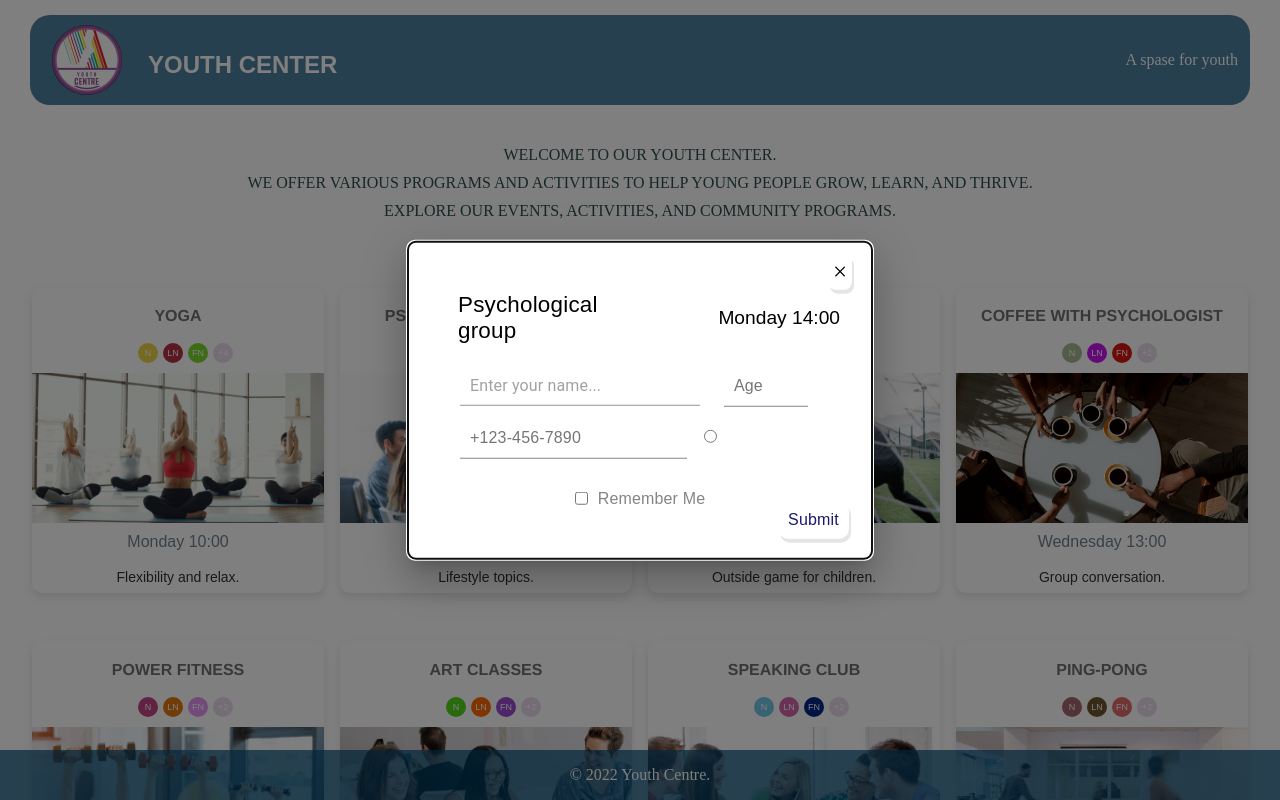
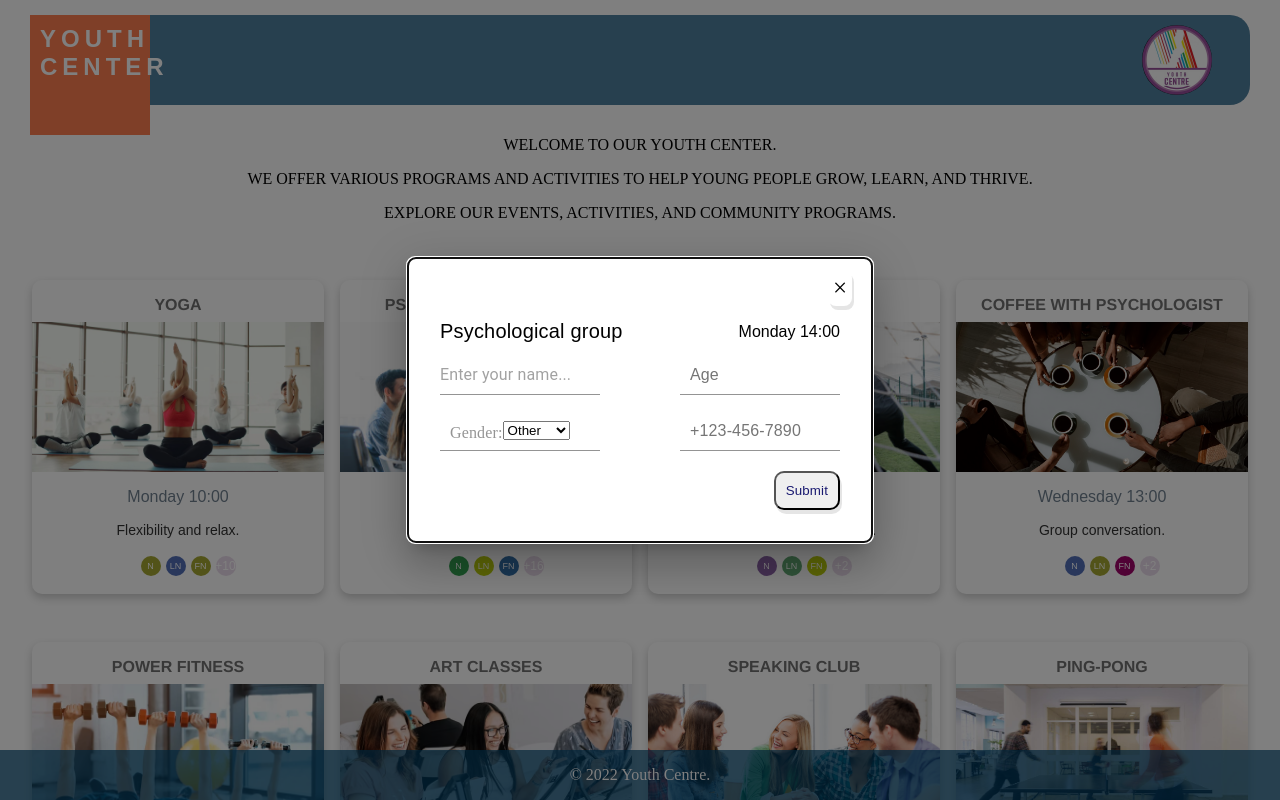
Before and after one commit to ms-viktoria/youth-center-website, a React (Vite) app: page / in a window 1280 px wide. Both pictures are taken after a click on the element 486 px from the left and 440 px from the top of the page. Shown: the top 800 px of the page. Built offline with nearby package versions, Linux system fonts and the light colour scheme; data requests are answered from the project's data file; the HTML template or start-up script is replaced by a standard one.

Commit message:
Add style for a project, in components: UserIcons, BookingModal,Navbar,EventCard

```diff
--- a/data/db.json
+++ b/data/db.json
@@ -33,6 +33,30 @@
         },
         {
           "id": 1734605517446,
+          "name": ""
+        },
+        {
+          "id": 1734708288417,
+          "name": "Cuest"
+        },
+        {
+          "id": 1734708318521,
+          "name": "Cuest"
+        },
+        {
+          "id": 1734708339913,
+          "name": ""
+        },
+        {
+          "id": 1734708556726,
+          "name": ""
+        },
+        {
+          "id": 1734708582957,
+          "name": ""
+        },
+        {
+          "id": 1734708591358,
           "name": ""
         }
       ]
@@ -78,6 +102,46 @@
         },
         {
           "id": 1734605185601,
+          "name": ""
+        },
+        {
+          "id": 1734684368685,
+          "name": "Test"
+        },
+        {
+          "id": 1734708773973,
+          "name": ""
+        },
+        {
+          "id": 1734708784831,
+          "name": ""
+        },
+        {
+          "id": 1734708795589,
+          "name": ""
+        },
+        {
+          "id": 1734708796649,
+          "name": ""
+        },
+        {
+          "id": 1734708797617,
+          "name": ""
+        },
+        {
+          "id": 1734708798289,
+          "name": ""
+        },
+        {
+          "id": 1734708798923,
+          "name": ""
+        },
+        {
+          "id": 1734708799811,
+          "name": ""
+        },
+        {
+          "id": 1734718058430,
           "name": ""
         }
       ]
--- a/src/components/BookingModal.tsx
+++ b/src/components/BookingModal.tsx
@@ -31,21 +31,15 @@ export default function BookingModal({
 }: BookingModalProps) {
   const { title, time } = event;
   const [name, setName] = useState("");
-  const [isChecked, setIsChecked] = useState(false);
-
-  const handleCheckboxChange = (event: React.ChangeEvent<HTMLInputElement>) => {
-    setIsChecked(event.target.checked);
-  };
+  const [gender, setGender] = useState("");
 
   const handleButtonClick = () => {
     updateParticipants(event, name);
     onClose();
+  };
 
-    if (isChecked) {
-      alert("You will be remembered!");
-    } else {
-      alert("You will not be remembered!");
-    }
+  const handleGenderChange = (event: React.ChangeEvent<HTMLSelectElement>) => {
+    setGender(event.target.value);
   };
 
   return (
@@ -55,24 +49,20 @@ export default function BookingModal({
           <span className="booking-modal__close-button" onClick={onClose}>
             ×
           </span>
-          <div className="box">
-            <div className="box__title">{title}</div>
-            <div className="box__time">{time}</div>
+          <div className="booking-modal__header">
+            <div className="header__title">{title}</div>
+            <div className="header__time">{time}</div>
           </div>
+          <div className="booking-modal__form">
+            <div className="booking-modal__form-row">
               <Input
-            style={{
-              height: 40,
-              margin: 12,
-              borderWidth: 1,
-              padding: 10,
-            }}
-            className="modal__placeholder"
+                className="form-row__input input-name"
                 placeholder="Enter your name..."
                 value={name}
                 onChange={(e) => setName(e.target.value)}
               />
               <input
-            className="modal__age"
+                className="form-row__input input-age"
                 type="number"
                 id="age"
                 name="age"
@@ -81,45 +71,38 @@ export default function BookingModal({
                 placeholder="Age"
                 required
               />
-
+            </div>
+            <div className="booking-modal__form-row">
+              <div className="form-row__input input-gender">
+                <label htmlFor="gender">Gender:</label>
+                <select
+                  id="gender"
+                  value={gender}
+                  onChange={handleGenderChange}
+                >
+                  <option value="other">Other</option>
+                  <option value="male">Male</option>
+                  <option value="female">Female</option>
+                </select>
+              </div>
               <input
-            className="modal__phone"
+                className="form-row__input input-phone"
                 type="tel"
                 id="phone"
                 name="phone"
                 placeholder="+123-456-7890"
                 required
               />
-          <input
-            className="modal__gender"
-            type="radio"
-            id="gender"
-            name="gender"
-            placeholder="gender"
-            required
-          />
-          <div className="booking-modal">
-            <span
+            </div>
+          </div>
+
+          <div className="booking-modal__submit-button-wrapper">
+            <button
               className="booking-modal__submit-button"
               onClick={handleButtonClick}
             >
               Submit
-            </span>
-            <div
-              className="remember-me"
-            >
-              <label
-                className="remember-me__field"
-              >
-                <input
-                  className="remember-me__checkbox"
-                  type="checkbox"
-                  checked={isChecked}
-                  onChange={handleCheckboxChange}
-                />
-                Remember Me
-              </label>
-            </div>
+            </button>
           </div>
         </div>
       </Box>
--- a/src/components/EventCard.tsx
+++ b/src/components/EventCard.tsx
@@ -20,12 +20,16 @@ const EventCard = ({ event, updateParticipants }: EventCardProps) => {
     <>
       <div className="event-card" onClick={handleOpen}>
         <h3 className="event-card__name">{title}</h3>
-        <UserIcons users={participants} />
         <img src={image} alt={title} className="event-card__image" />
 
-        <p className="event-card__time">{time}</p>
-        <p className="event-card__description">{description}</p>
+        <div className="event-card__content">
+          <div>
+            <p className="content__time">{time}</p>
+            <p className="content__description">{description}</p>
+          </div>
 
+          <UserIcons users={participants} />
+        </div>
       </div>
 
       <BookingModal
--- a/src/components/Navbar.tsx
+++ b/src/components/Navbar.tsx
@@ -1,20 +1,12 @@
 import logo from "../assets/images/logo_copy.jpg";
-// import join from "../assets/images/join.png";
-
 
 const Navbar = () => (
-
-    <div className="navbar-container">
-      <div className="header-container">
-        <div className="header-container__logo">
-          <img src={logo} alt="Youth Center Logo" className="logo-icon" />
-          <h1 className="logo-title">Youth Center</h1>
-        </div>
-        <p className="header-container__title">A spase for youth
-          {/*<img src={join} alt="Youth Center Join" className="join-icon"/>*/}
-        </p>
-      </div>
+  <div className="header-container">
+    <div className="header-container__logo">
+      <img src={logo} alt="logo" className="header-container__logo__img" />
+      <div className="header-container__title">Youth Center</div>
+      {/*<div className="header-container__subtype">space for youth</div>*/}
     </div>
-
+  </div>
 );
 export default Navbar;
--- a/src/components/UserIcons.tsx
+++ b/src/components/UserIcons.tsx
@@ -5,6 +5,7 @@ interface User {
 }
 
 const UserIcons: React.FC<{ users: User[] }> = ({ users }) => {
+  const colors = ['#32a852', '#8c32a8', '#326fa8', '#a6a832', '#a84a32', '#a660a8', '#60a8a1', '#60a872', '#b9cc0c', '#a1056a','#34a352', '#8c62a8', '#526fb8', '#a6b882', ];
   const maxVisible = 3;
   const visibleUsers = users.slice(0, maxVisible);
   const extraCount = users.length - maxVisible;
@@ -15,14 +16,10 @@ const UserIcons: React.FC<{ users: User[] }> = ({ users }) => {
     return initials.toUpperCase();
   };
 
-  const generateRandomColor = () => {
-    const letters = '0123456789ABCDEF';
-    let color = '#';
-    for (let i = 0; i < 6; i++) {
-      color += letters[Math.floor(Math.random() * 16)];
-    }
-    return color;
-  };
+  const getRandomColor = () => {
+    const randomColor = Math.floor(Math.random() * colors.length);
+    return colors[randomColor];
+  }
 
   return (
     <div className="user-icons">
@@ -30,12 +27,12 @@ const UserIcons: React.FC<{ users: User[] }> = ({ users }) => {
         <div
           key={index}
           className="user-icons__item"
-          style={{ backgroundColor: generateRandomColor() }}
+          style={{ backgroundColor: getRandomColor() }}
         >
           {getInitials(user.name)}
         </div>
       ))}
-      {extraCount > 0 && <div className="user-icons__item user-icons__item--extra">+{extraCount}</div>}
+      {extraCount > 0 && <div className="user-icons__item--extra">+{extraCount}</div>}
     </div>
   );
 };
--- a/src/index.scss
+++ b/src/index.scss
@@ -3,6 +3,7 @@
 @import './styles/footer.scss';
 @import './styles/booking-modal.scss';
 @import './styles/user-icons.scss';
+@import './styles/home.scss';
 
 body {
   margin: 0;
--- a/src/pages/Home.tsx
+++ b/src/pages/Home.tsx
@@ -1,4 +1,4 @@
-import React, { useEffect, useState } from "react";
+import { useEffect, useState } from "react";
 import EventCard from "../components/EventCard.tsx";
 import axios from "axios";
 import { Event } from "../types/event.ts";
@@ -39,16 +39,9 @@ const Home = () => {
   };
 
   return (
-    <div className="home">
-      <p
-        className="home__about"
-        style={{
-          padding: "2%",
-          color: "darkslategrey",
-          textTransform: "uppercase",
-          textAlign: "center",
-        }}
-      >
+    <>
+    <div className="home__description-title">
+      <p>
         Welcome to our Youth Center.{" "}
         <p>
           We offer various programs and activities to help young people grow,
@@ -56,6 +49,7 @@ const Home = () => {
         </p>{" "}
         Explore our events, activities, and community programs.
       </p>
+    </div>
       <div className="event-grid">
         {events.map((event, index) => (
           <EventCard
@@ -65,8 +59,9 @@ const Home = () => {
             users={[]}
           />
         ))}
-      </div>
+
     </div>
+    </>
   );
 };
 export default Home;
--- a/src/styles/booking-modal.scss
+++ b/src/styles/booking-modal.scss
@@ -1,6 +1,6 @@
 .booking-modal {
-  padding: 8px 10px 10px 8px;
   position: static;
+  margin-top: 30px;
 
   &__close-button {
     position: absolute;
@@ -19,9 +19,12 @@
     }
   }
 
-  &__submit-button {
-    position: absolute;
-    bottom: 20px;
+  &__submit-button-wrapper {
+    display: flex;
+    margin-top: 20px;
+    justify-content: flex-end;
+
+    .booking-modal__submit-button {
       right: 5%;
       border-radius: 10px;
       box-shadow: 2px 4px 0px rgba(0, 0, 0, 0.1);
@@ -39,18 +42,18 @@
     }
   }
 
-.box {
-  height: 100%;
-  width: 100%;
-  padding: 10px;
+
+  &__header {
     display: flex;
     align-items: center;
     justify-content: center;
     cursor: pointer;
+    margin-bottom: 12px;
 
+    .header {
       &__title {
         font: 16px sans-serif;
-    font-size: 1.4rem;
+        font-size: 20px;
         width: 100%;
         text-align: left;
         letter-spacing: 0.00938em;
@@ -58,67 +61,69 @@
 
       &__time {
         font: 16px sans-serif;
-    font-size: 1.2rem;
         width: 100%;
         text-align: right;
       }
-
+    }
   }
 
-.modal{
-  color: darkgrey;
+  &__form {
+    &-row {
+      display: flex;
+      justify-content: space-between;
+      margin-bottom: 16px;
 
-&__age {
+      .form-row__input {
+        width: 40%
+      }
+
+      .input {
+        &-age {
           border: none;
-  border-block-end: 1px solid rgb(133, 133, 133);
+          border-block-end: 1px solid rgba(0, 0, 0, 0.42);
           height: 40px;
-  margin: 12px;
           font-weight: 400;
           font-size: 1rem;
           line-height: 1.4375em;
           letter-spacing: 0.00938em;
-  color: rgb(133, 133, 133);
+          color: rgba(0, 0, 0, 0.42);
           box-sizing: border-box;
           display: inline-flex;
           padding: 10px;
         }
 
-  &__phone{
+        &-phone {
           border: none;
-    border-block-end: 1px solid rgba(133, 133, 133);
+          border-block-end: 1px solid rgba(0, 0, 0, 0.42);
           height: 40px;
-    margin: 0 12px;
+          color: rgba(0, 0, 0, 0.42);
           font-weight: 400;
           font-size: 1rem;
           line-height: 1.4375em;
           letter-spacing: 0.00938em;
-    text-decoration-color: rgb(133, 133, 133, 0.2);
-
           box-sizing: border-box;
           padding: 10px;
         }
-}
 
-.remember-me{
+        &-gender {
+          border: none;
+          border-block-end: 1px solid rgba(0, 0, 0, 0.42);
           height: 40px;
-  margin: 0 12px;
           font-weight: 400;
           font-size: 1rem;
           line-height: 1.4375em;
           letter-spacing: 0.00938em;
-  color: rgb(133, 133, 133);
+          color: rgba(0, 0, 0, 0.42);
           box-sizing: border-box;
-  padding: 20px;
-  font-family: Arial, sans-serif;
+          display: inline-flex;
+          padding: 10px;
 
-  &__field{
-    width: 100%;
-    display: flex;
-    align-items: center;
-    justify-content: center;
-  }
-
-  &__checkbox{
-    margin-right: 10px;
+          &__gender__select {
+            color: darkgrey;
+            padding: 2px;
           }
         }
+      }
+    }
+  }
+}
--- a/src/styles/event.scss
+++ b/src/styles/event.scss
@@ -6,15 +6,15 @@
 }
 
 .event-card {
-  //background-color: whitesmoke;
-  //border: 1px solid #ddd;
+  position: relative;
   border-radius: 10px;
-  box-shadow: 0 4px 8px rgba(0, 0, 0, 0.1);
+  box-shadow: 0 4px 8px rgba(0, 0, 0, 0.2);
   margin-bottom: 2rem;
   display: flex;
   flex-direction: column;
   text-align: center;
   cursor: pointer;
+  padding: 8px 0;
 
   &:hover {
     transform: scale(1.05);
@@ -29,7 +29,6 @@
   }
 
   &__name {
-    padding-top: 12px;
     margin: 0.5rem;
     font: 16px Macan, Helvetica Neue, Helvetica, Arial, sans-serif;
     text-transform: uppercase;
@@ -38,6 +37,13 @@
     align-items: center;
   }
 
+  &__content {
+    display: flex;
+    flex-direction: column;
+    justify-content: space-between;
+    height: 100%;
+
+    .content {
       &__description {
         margin: 0.5rem;
         font: 14px sans-serif;
@@ -49,28 +55,8 @@
         text-align: center;
         color: slategrey;
         font: 16px sans-serif;
-  }
-
-  &__user-icons {
-    margin-top: 0.5rem;
-    width: 100%;
-    text-align: center;
+        margin-bottom: 16px;
       }
     }
-
-p {
-  text-align: center;
-  font-size: 1.0rem;
-  margin: 10px 0;
-}
-
-.button {
-  font: 400 16px / 24px Macan, Helvetica Neue, Helvetica, Arial, sans-serif;
-
-  &__book {
-    position: fixed;
-    width: 100%;
-    height: 100%;
-    background-color: rgba(0, 0, 0, 0.5);
   }
 }
--- /dev/null
+++ b/src/styles/home.scss
@@ -0,0 +1,11 @@
+.home{
+  &__description-title{
+    display: flex;
+    text-transform: uppercase;
+    align-items: center;
+    justify-content: center;
+    text-align: center;
+    font-size: 1.0rem;
+    margin: 10px 0;
+  }
+}
--- a/src/styles/navbar.scss
+++ b/src/styles/navbar.scss
@@ -3,7 +3,7 @@
   top: 0;
   z-index: 1000;
   display: flex;
-  flex-direction: row;
+  flex-direction: row-reverse;
   justify-content: space-between;
   align-items: center;
   color: #fff;
@@ -16,27 +16,38 @@
   &__logo {
     display: flex;
     align-items: center;
-
-    .logo-icon {
     padding: 10px;
-      height: 100%;
+    height: 70px;
     width: 70px;
     border-radius: 50%;
     margin-right: 16px;
   }
 
-    .logo-title {
+  &__logo__img{
+     height: 70px;
+     width: 70px;
+     border-radius: 50%;
+  }
+
+  &__title {
+    display: flex;
     font-family: sans-serif;
+    letter-spacing: 5px;
     font-size: 1.5rem;
     font-weight: bold;
     text-transform: uppercase;
-      height: 18px;
-      justify-content: center;
+    width: 100px;
+    height: 100px;
+    position: absolute;
+    top: 0;
+    left: 0;
+    padding: 10px;
+    background-color: coral;
+    color: white;
+
+
+    &__subtype {
+
     }
   }
-
-  &__home-link {
-    font-family: sans-serif;
-    font-size: 14px;
 }
-}
--- a/src/styles/user-icons.scss
+++ b/src/styles/user-icons.scss
@@ -1,5 +1,4 @@
 .user-icons {
-  object-position: center;
   display: flex;
   align-items: center;
   justify-content: center;
@@ -7,7 +6,6 @@
   font: 14px sans-serif;
   font-size: 1.4rem;
   width: 100%;
-
 
   &__item {
     width: 20px;
@@ -19,16 +17,25 @@
     justify-content: center;
     font-size: 9px;
     margin-right: 5px;
-    text-transform: uppercase;
     text-align: center;
 
     &:hover {
-         transform: scale(1.5);
+      transform: scale(1.5);
       transition: transform 0.4s ease-in-out;
     }
 
-    &--extra {
-      background-color: rgba(151, 76, 154, 0.2);
-    }
   }
+  &__item--extra {
+    transform: none;
+    font: 12px sans-serif;
+    color: white;
+    text-align: center;
+    background-color: rgba(151, 76, 154, 0.2);
+    height: 20px;
+    width: 20px;
+    border-radius: 50%;
+    display: flex;
+    align-items: center;
+    justify-content: center;
+   }
 }
```
Lines whose indentation alone changed are shown as unchanged.
